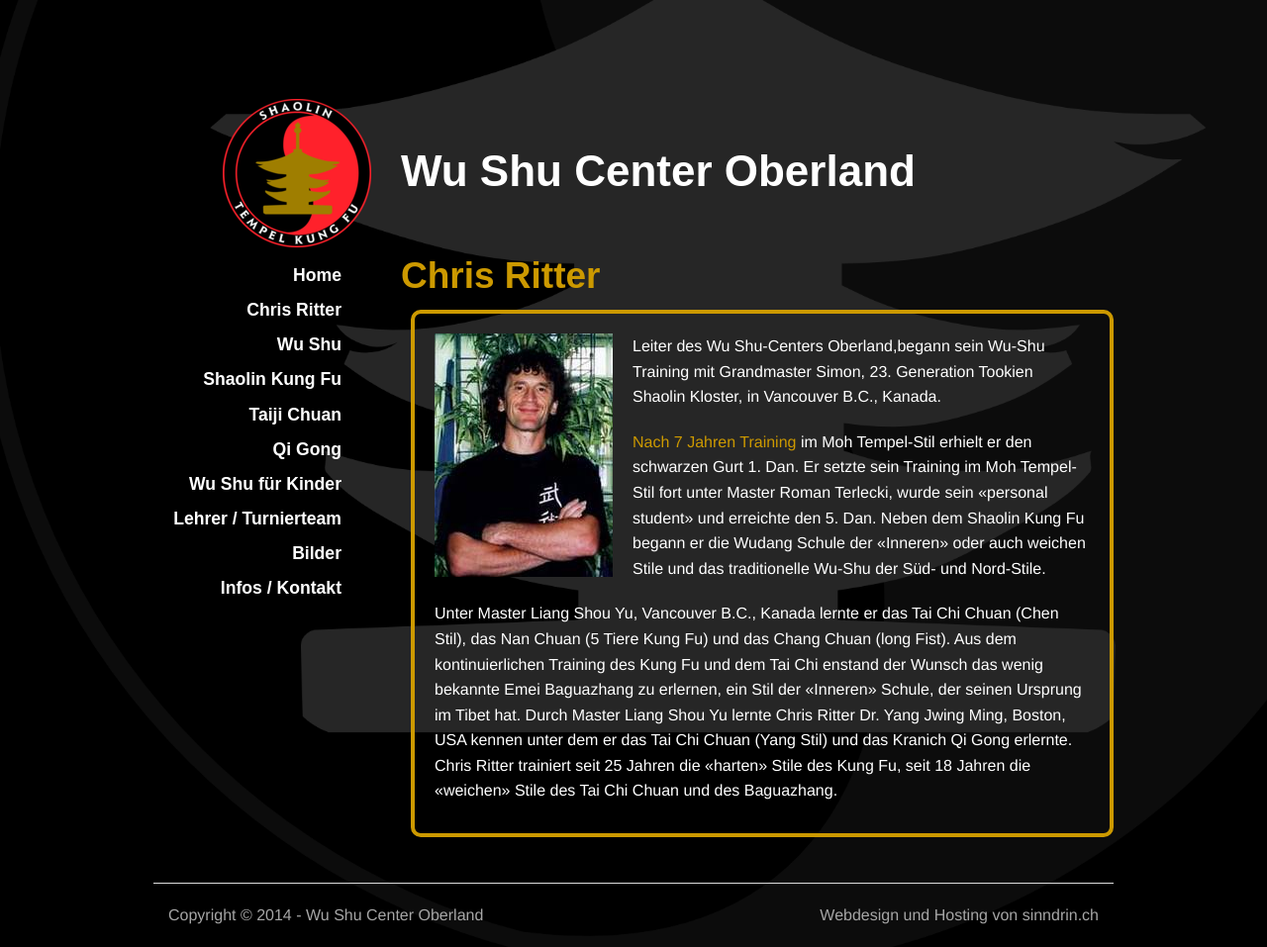
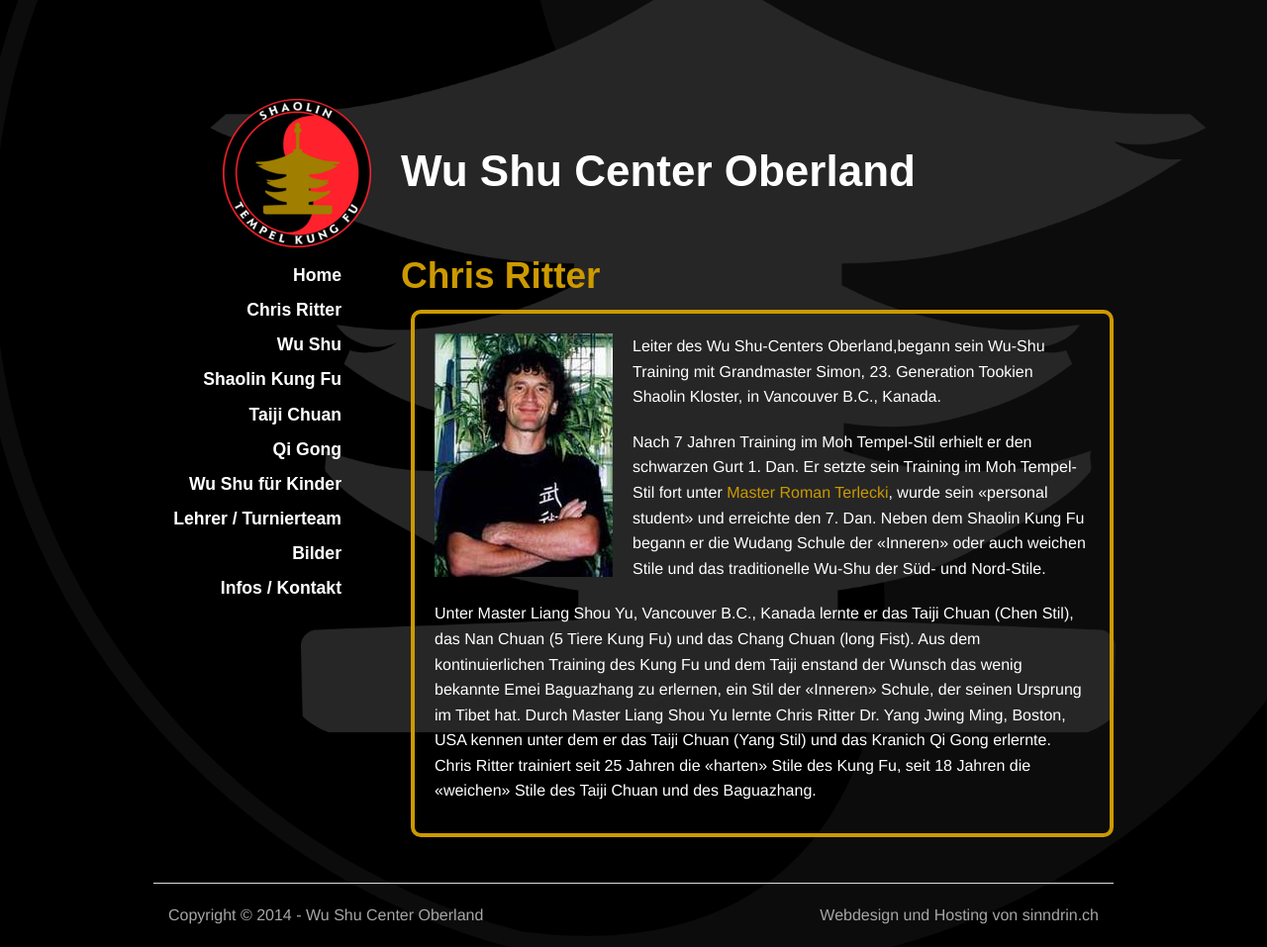
Before and after one commit to wu-shu/wu-shu.github.io, a Jekyll site: the page built from chris-ritter/index.md, in a window 1280 px wide. Shown: the whole page at 99% size. Built offline with Jekyll 4.4.1, drawn with Linux system fonts in a browser that asks for light colours; some web fonts are replaced; Markdown is read by kramdown in place of the engine named in the settings; comment, search, counter and statistics services are not loaded.

Commit message:
Textergänzungen

```diff
--- a/chris-ritter/index.md
+++ b/chris-ritter/index.md
@@ -6,6 +6,6 @@
 <img class="ifloat-left" src="/images/chris-ritter.jpg" alt="Chris Ritter">
 Leiter des Wu Shu-Centers Oberland,begann sein Wu-Shu Training mit Grandmaster Simon, 23. Generation Tookien Shaolin Kloster, in Vancouver B.C., Kanada.
 
-[Nach 7 Jahren Training](http://www.example.org) im Moh Tempel-Stil erhielt er den schwarzen Gurt 1. Dan. Er setzte sein Training im Moh Tempel-Stil fort unter Master Roman Terlecki, wurde sein «personal student» und erreichte den 5. Dan.  Neben dem Shaolin Kung Fu begann er die Wudang Schule der «Inneren» oder auch weichen Stile und das traditionelle Wu-Shu der Süd- und Nord-Stile.
+Nach 7 Jahren Training im Moh Tempel-Stil erhielt er den schwarzen Gurt 1. Dan. Er setzte sein Training im Moh Tempel-Stil fort unter [Master Roman Terlecki](http://www.kungfubc.com), wurde sein «personal student» und erreichte den 7. Dan.  Neben dem Shaolin Kung Fu begann er die Wudang Schule der «Inneren» oder auch weichen Stile und das traditionelle Wu-Shu der Süd- und Nord-Stile.
 
-Unter Master Liang Shou Yu, Vancouver B.C., Kanada lernte er das Tai Chi Chuan (Chen Stil), das Nan Chuan (5 Tiere Kung Fu) und das Chang Chuan (long Fist). Aus dem kontinuierlichen Training des Kung Fu und dem Tai Chi enstand der Wunsch das wenig bekannte Emei Baguazhang zu erlernen, ein Stil der «Inneren» Schule, der seinen Ursprung im Tibet hat. Durch Master Liang Shou Yu lernte Chris Ritter Dr. Yang Jwing Ming, Boston, USA kennen unter dem er das Tai Chi Chuan (Yang Stil) und das Kranich Qi Gong erlernte. Chris Ritter trainiert seit 25 Jahren die «harten» Stile des Kung Fu, seit 18 Jahren die «weichen» Stile des Tai Chi Chuan und des Baguazhang.
+Unter Master Liang Shou Yu, Vancouver B.C., Kanada lernte er das Taiji Chuan (Chen Stil), das Nan Chuan (5 Tiere Kung Fu) und das Chang Chuan (long Fist). Aus dem kontinuierlichen Training des Kung Fu und dem Taiji enstand der Wunsch das wenig bekannte Emei Baguazhang zu erlernen, ein Stil der «Inneren» Schule, der seinen Ursprung im Tibet hat. Durch Master Liang Shou Yu lernte Chris Ritter Dr. Yang Jwing Ming, Boston, USA kennen unter dem er das Taiji Chuan (Yang Stil) und das Kranich Qi Gong erlernte. Chris Ritter trainiert seit 25 Jahren die «harten» Stile des Kung Fu, seit 18 Jahren die «weichen» Stile des Taiji Chuan und des Baguazhang.
```
Also changed, not shown: bilder/index.md (+1 -2 lines), wu-shu-fuer-kinder/index.md (+2 -0 lines).
